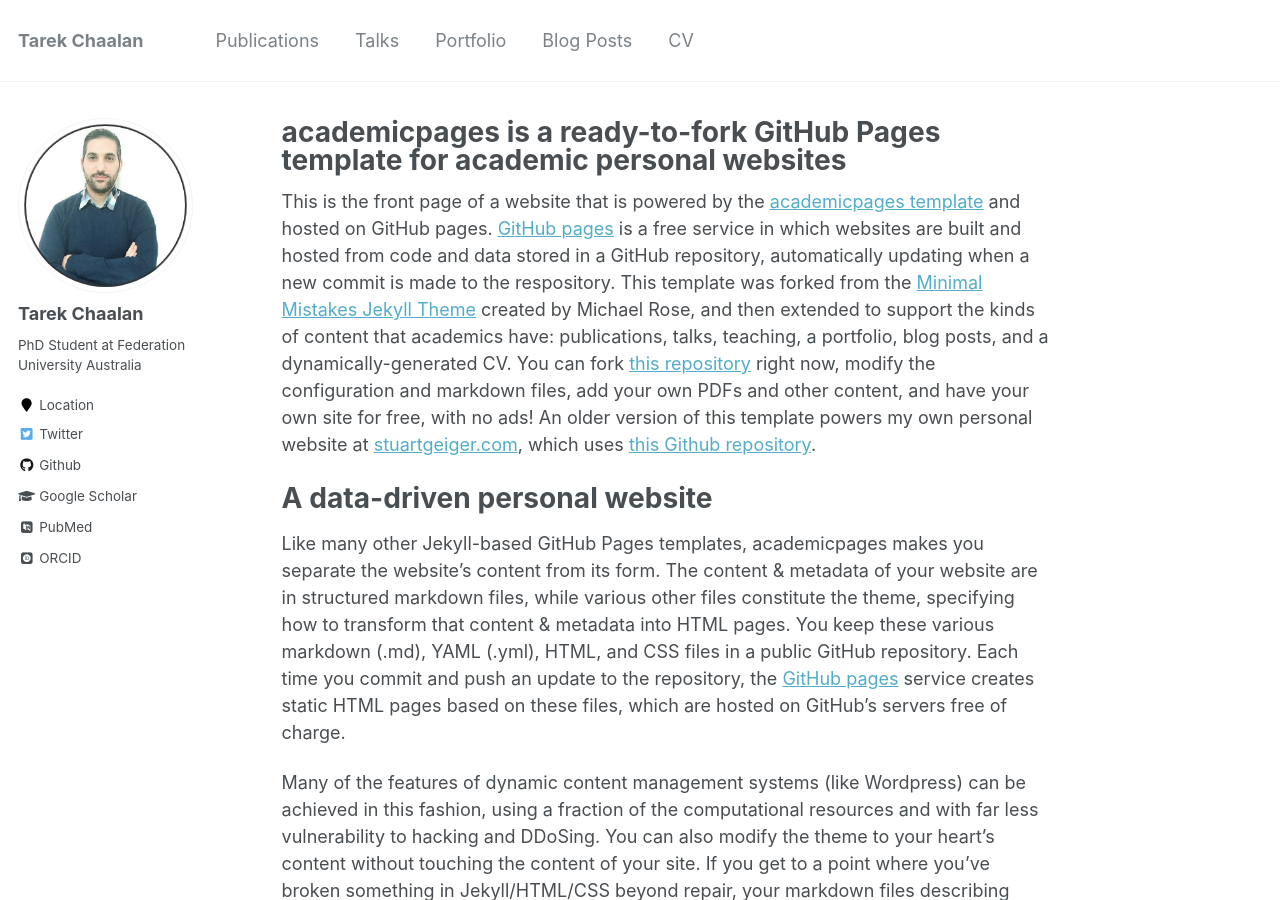
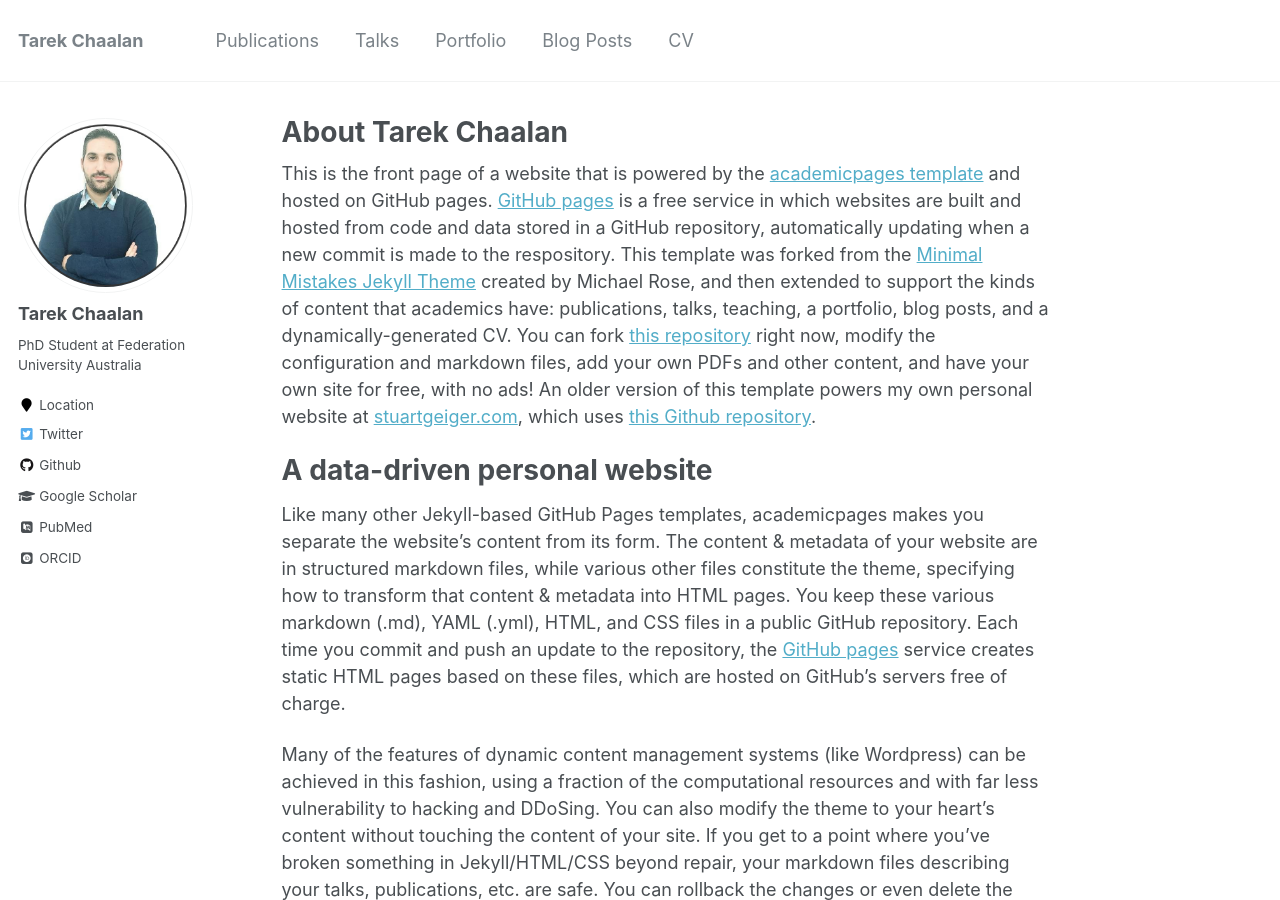
Before and after one commit to phoenixml/roadmap.github.io, a Jekyll site: the page built from _pages/about.md, in a window 1280 px wide and 900 px high. Built offline with Jekyll 4.4.1, drawn with Linux system fonts in a browser that asks for light colours; some web fonts are replaced.

Commit message:
Signed-off-by: Tarek <14360476+tee2015@users.noreply.github.com>

```diff
--- a/_pages/about.md
+++ b/_pages/about.md
@@ -1,6 +1,6 @@
 ---
 permalink: /
-title: "academicpages is a ready-to-fork GitHub Pages template for academic personal websites"
+title: "About Tarek Chaalan"
 excerpt: "About me"
 author_profile: true
 redirect_from:
```
